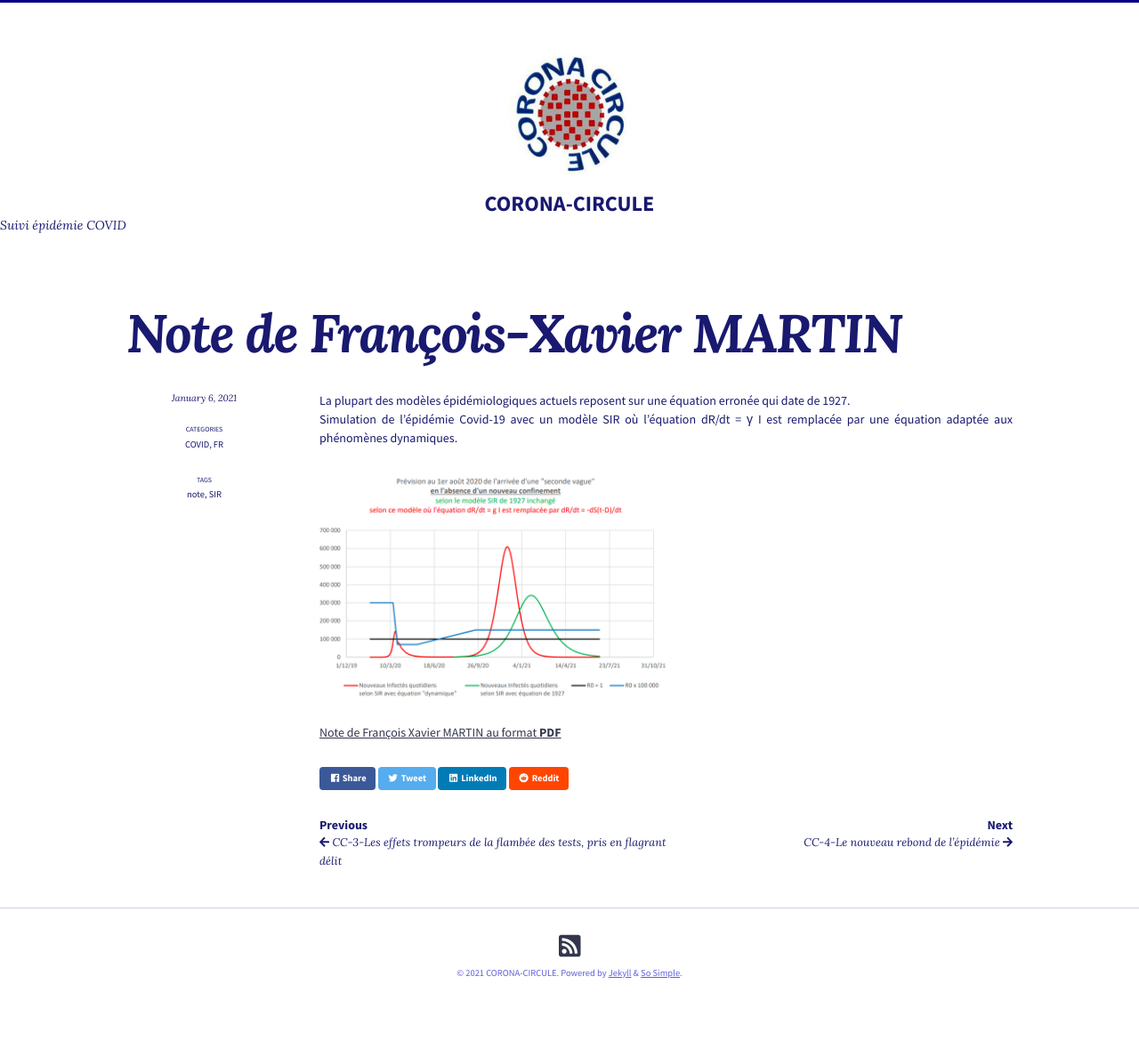
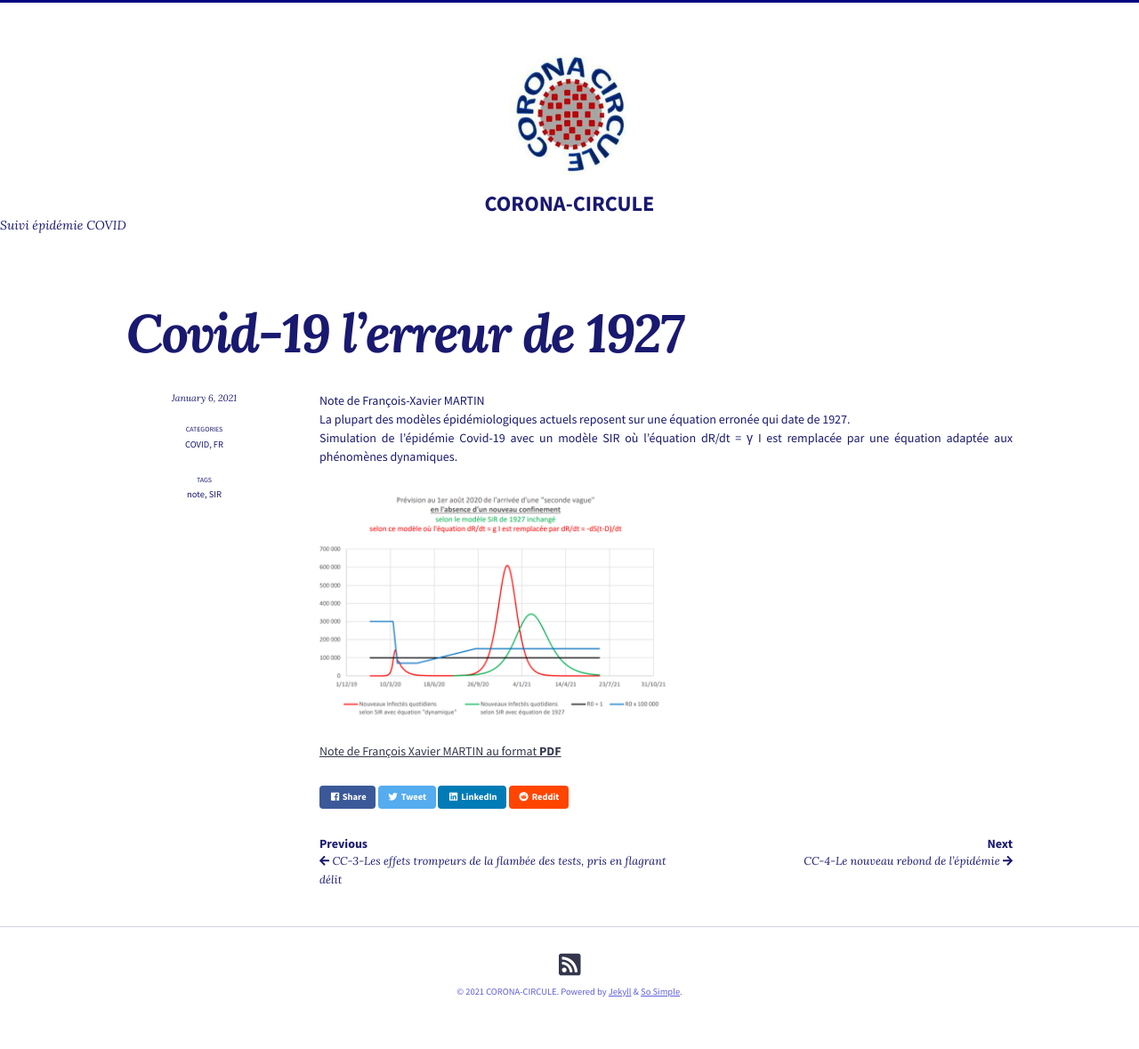
Before and after one commit to corona-circule/lettres, a Jekyll site: the page built from _posts/2021-01-06-noteFXM.md, in a window 1280 px wide. Shown: the whole page at 89% size. Built offline with Jekyll 4.4.1, drawn with Linux system fonts in a browser that asks for light colours; nearby versions of some CDN libraries; comment, search, counter and statistics services are not loaded; before the commit the page ends 1158 px from its top, so only the background shows below that.

Commit message:
cc3 et noteFXM

```diff
--- a/_posts/2021-01-06-noteFXM.md
+++ b/_posts/2021-01-06-noteFXM.md
@@ -1,5 +1,5 @@
 ---
-title: Note de François-Xavier MARTIN
+title: Covid-19 l’erreur de 1927
 
 hidden: false
 categories: COVID FR
@@ -12,6 +12,7 @@
 
 <link rel="stylesheet" href="../assets/css/style.css">
 
+Note de François-Xavier MARTIN <br/>
 La plupart des modèles épidémiologiques actuels reposent
 sur une équation erronée qui date de 1927. <br/>
 Simulation de l’épidémie Covid-19 avec un modèle SIR où l’équation dR/dt = γ I est remplacée par une équation adaptée aux phénomènes dynamiques. <br/>
```
